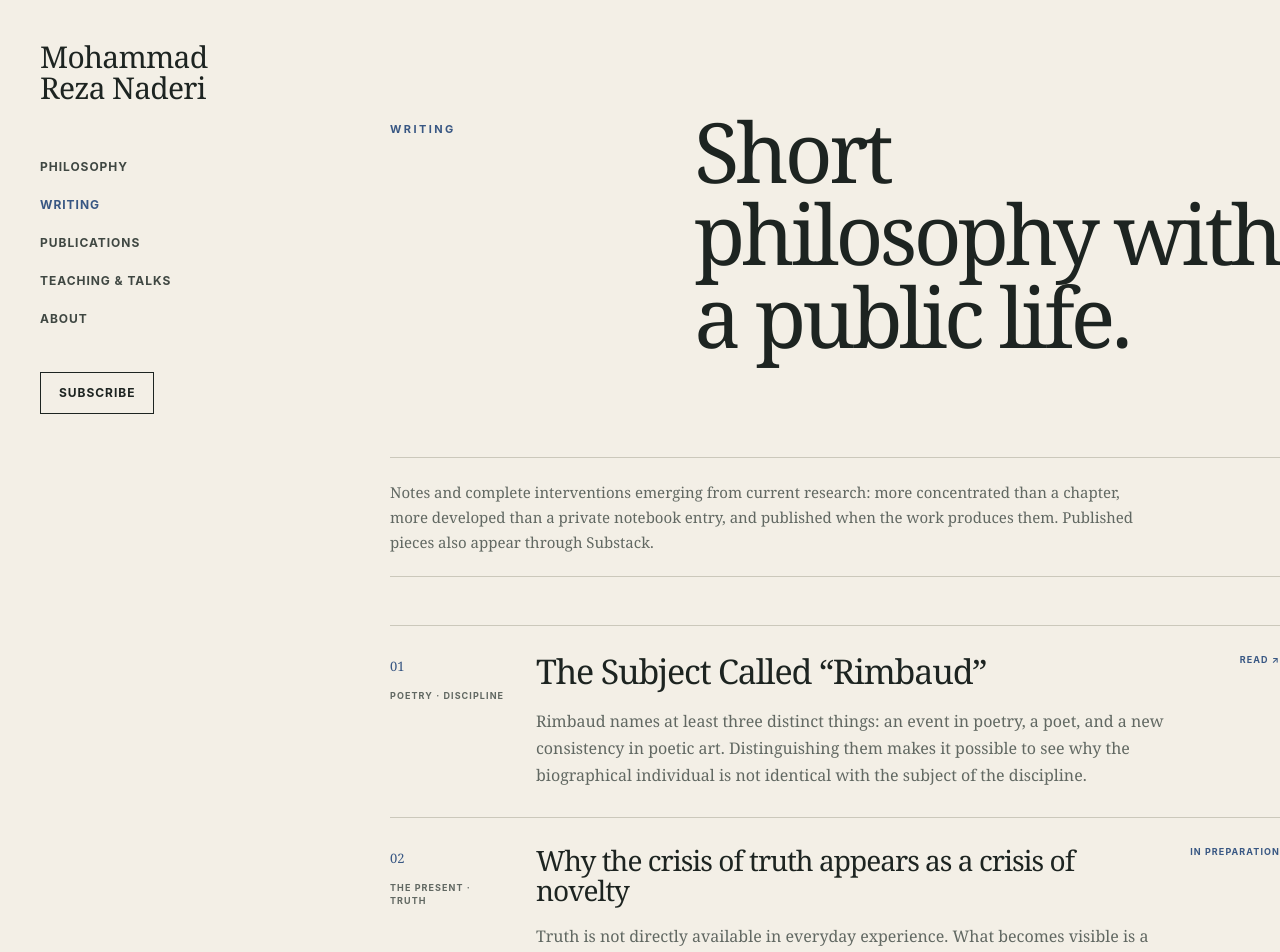
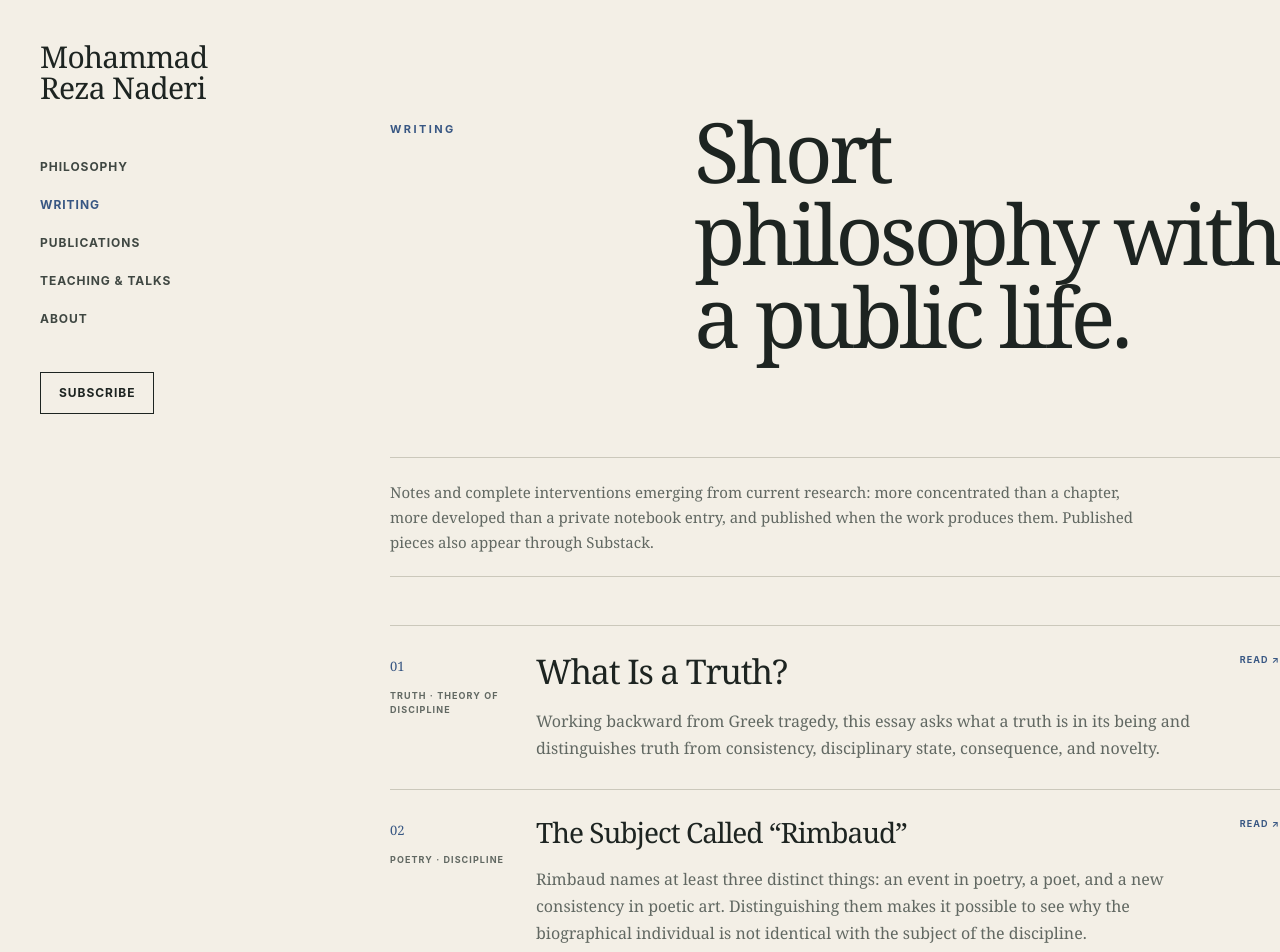
Before and after one commit to mohammad-naderi/mrnaderi.org, a Next.js app: page /writing in a window 1280 px wide. Shown: the top 952 px of the page. Built offline with nearby package versions, Linux system fonts and the light colour scheme.

Commit message:
Add What Is a Truth to Writing page

```diff
--- a/app/writing/page.tsx
+++ b/app/writing/page.tsx
@@ -9,6 +9,13 @@ export const metadata: Metadata = {
 };
 
 const essays = [
+  {
+    id: "what-is-a-truth",
+    area: "Truth · Theory of Discipline",
+    title: "What Is a Truth?",
+    text: "Working backward from Greek tragedy, this essay asks what a truth is in its being and distinguishes truth from consistency, disciplinary state, consequence, and novelty.",
+    href: "/writing/what-is-a-truth",
+  },
   {
     id: "rimbaud",
     area: "Poetry · Discipline",
```
